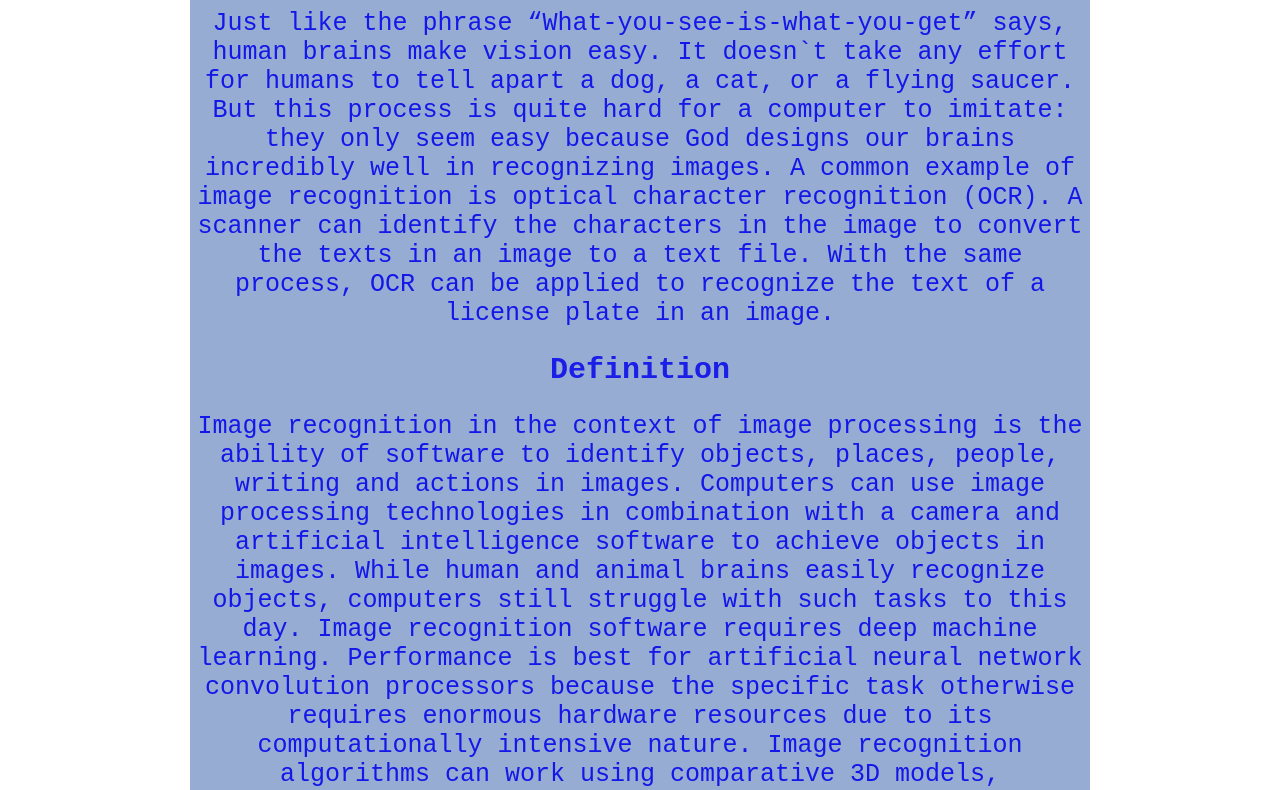
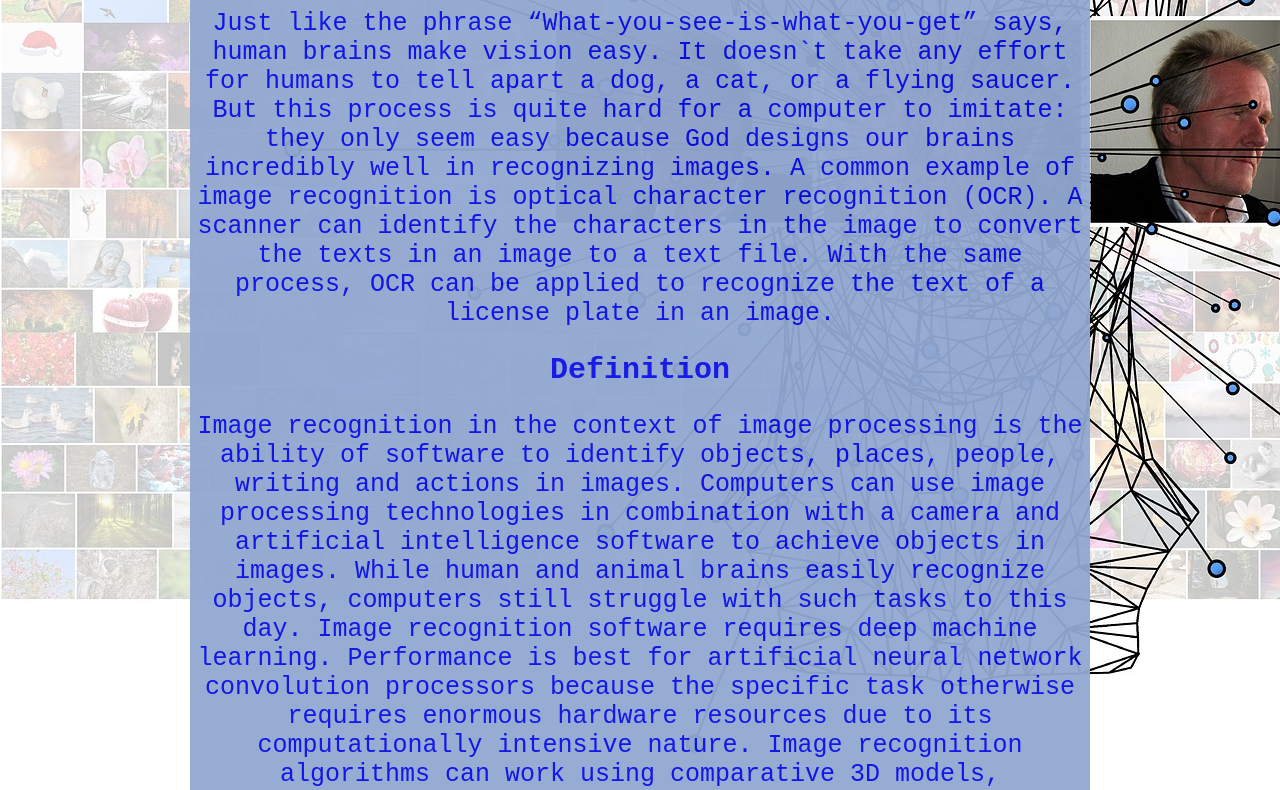
Before and after one commit to SchoergendorferLuis07/Image-recognition, a plain HTML site: page home.html in a window 1280 px wide. Shown: the part 478-1268 px from the top of the page. Drawn offline with Linux system fonts and the light colour scheme.

Commit message:
New background

```diff
--- a/style.css
+++ b/style.css
@@ -1,5 +1,5 @@
 body {
-    background-image: url("BackgroundSide.jpg");
+    background-image: url("Background.jpg");
 }
 
 h1 {
```
Also changed, not shown: Background.jpg (added), Imagerecognition .png (added).
